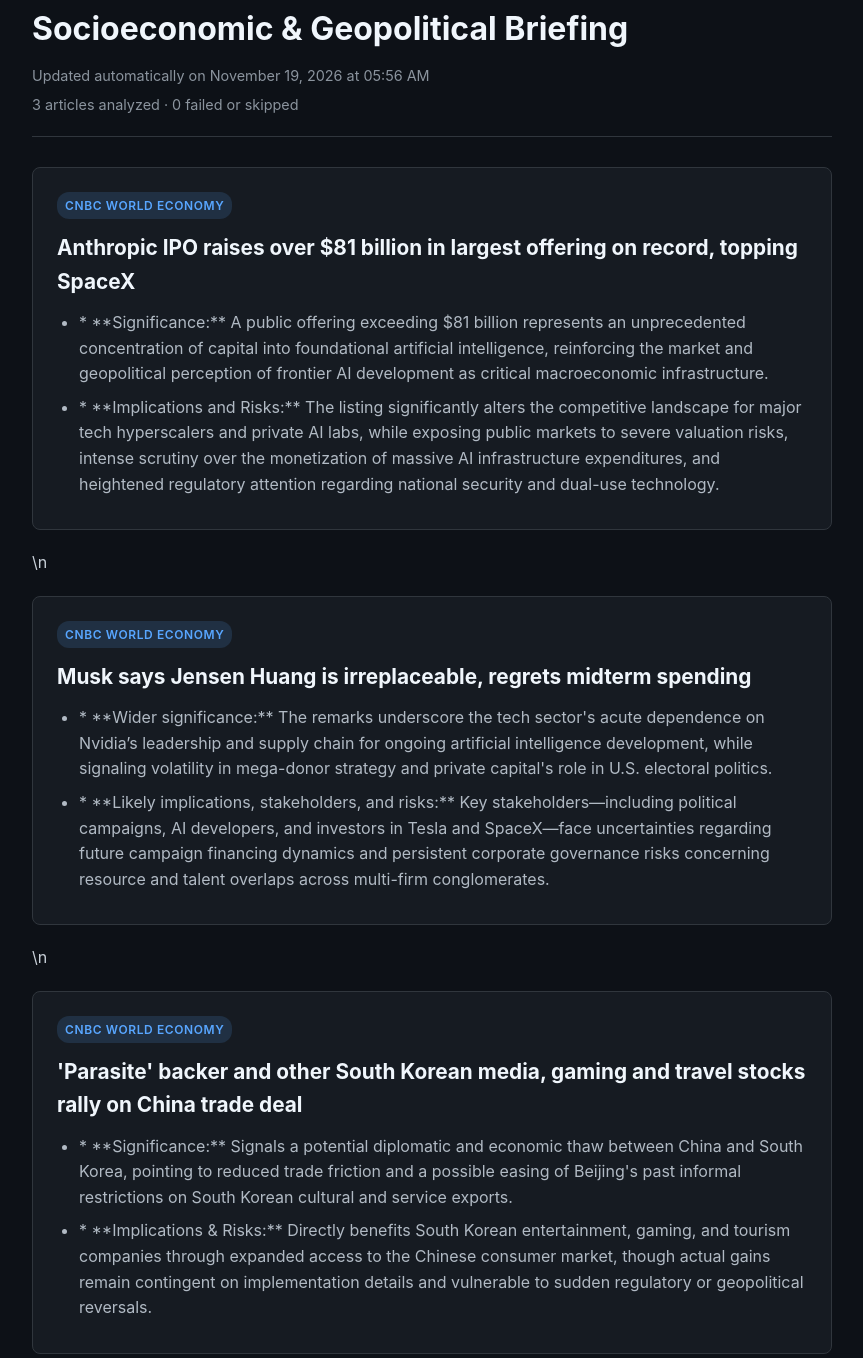
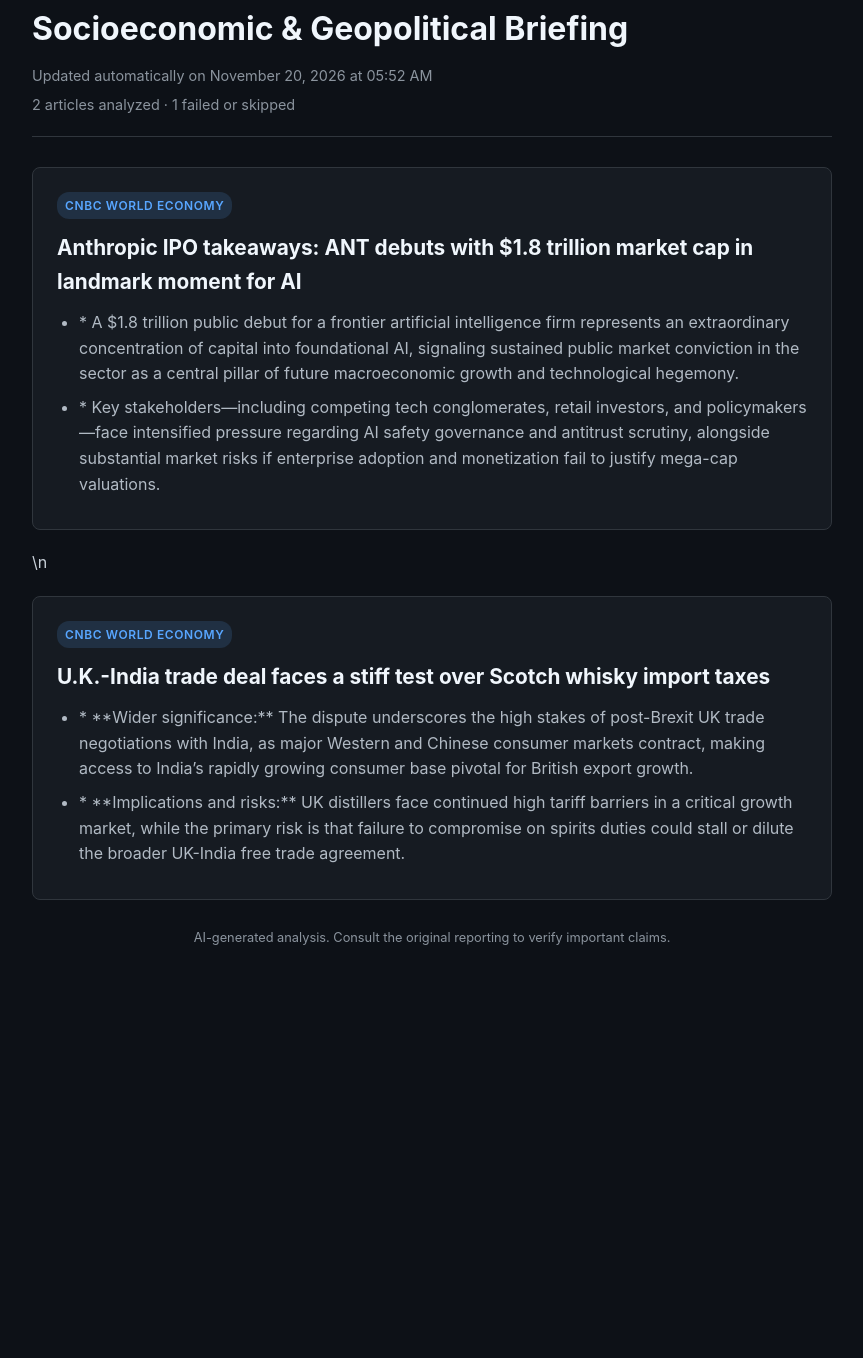
Before and after one commit to itserenjaeger1/the-geopolitical-pulse-, a plain HTML site: page index.html in a window 1280 px wide. Shown: the part 37-1395 px from the top of the page, without its empty margins (208-1071 px from the left). After the commit the page ends 1025 px from the top, so only its background shows below. Drawn offline with Linux system fonts and the light colour scheme.

Commit message:
Deploying to gh-pages from @ itserenjaeger1/the-geopolitical-pulse-@fe86b8d4c1652b216eaaa84e8471c2ac7876f77a 🚀

```diff
--- a/index.html
+++ b/index.html
@@ -84,39 +84,29 @@
     <main class="container">
         <header>
             <h1>Socioeconomic &amp; Geopolitical Briefing</h1>
-            <div class="date">Updated automatically on November 19, 2026 at 05:56 AM</div>
-            <div class="status">3 articles analyzed · 0 failed or skipped</div>
+            <div class="date">Updated automatically on November 20, 2026 at 05:52 AM</div>
+            <div class="status">2 articles analyzed · 1 failed or skipped</div>
         </header>
         <section class="grid" aria-label="News articles">
 
                 <article class="card">
                     <div class="source">CNBC World Economy</div>
                     <h2>
-                        <a href="https://www.cnbc.com/2026/11/18/anthropic-ipo-ai-offering-price.html"
+                        <a href="https://www.cnbc.com/2026/11/19/anthropic-ipo-ant-live-updates.html"
                            target="_blank"
-                           rel="noopener noreferrer">Anthropic IPO raises over $81 billion in largest offering on record, topping SpaceX</a>
+                           rel="noopener noreferrer">Anthropic IPO takeaways: ANT debuts with $1.8 trillion market cap in landmark moment for AI</a>
                     </h2>
-                    <ul><li>* **Significance:** A public offering exceeding $81 billion represents an unprecedented concentration of capital into foundational artificial intelligence, reinforcing the market and geopolitical perception of frontier AI development as critical macroeconomic infrastructure.</li><li>* **Implications and Risks:** The listing significantly alters the competitive landscape for major tech hyperscalers and private AI labs, while exposing public markets to severe valuation risks, intense scrutiny over the monetization of massive AI infrastructure expenditures, and heightened regulatory attention regarding national security and dual-use technology.</li></ul>
+                    <ul><li>* A $1.8 trillion public debut for a frontier artificial intelligence firm represents an extraordinary concentration of capital into foundational AI, signaling sustained public market conviction in the sector as a central pillar of future macroeconomic growth and technological hegemony.</li><li>* Key stakeholders—including competing tech conglomerates, retail investors, and policymakers—face intensified pressure regarding AI safety governance and antitrust scrutiny, alongside substantial market risks if enterprise adoption and monetization fail to justify mega-cap valuations.</li></ul>
                 </article>
                 \n
                 <article class="card">
                     <div class="source">CNBC World Economy</div>
                     <h2>
-                        <a href="https://www.cnbc.com/2026/11/19/elon-musk-jensen-huang-midterms.html"
+                        <a href="https://www.cnbc.com/2026/11/20/uk-india-trade-scotch-whisky-tariffs.html"
                            target="_blank"
-                           rel="noopener noreferrer">Musk says Jensen Huang is irreplaceable, regrets midterm spending</a>
+                           rel="noopener noreferrer">U.K.-India trade deal faces a stiff test over Scotch whisky import taxes</a>
                     </h2>
-                    <ul><li>* **Wider significance:** The remarks underscore the tech sector&#x27;s acute dependence on Nvidia’s leadership and supply chain for ongoing artificial intelligence development, while signaling volatility in mega-donor strategy and private capital&#x27;s role in U.S. electoral politics.</li><li>* **Likely implications, stakeholders, and risks:** Key stakeholders—including political campaigns, AI developers, and investors in Tesla and SpaceX—face uncertainties regarding future campaign financing dynamics and persistent corporate governance risks concerning resource and talent overlaps across multi-firm conglomerates.</li></ul>
-                </article>
-                \n
-                <article class="card">
-                    <div class="source">CNBC World Economy</div>
-                    <h2>
-                        <a href="https://www.cnbc.com/2026/11/19/china-south-korea-trade-deal-films-gaming.html"
-                           target="_blank"
-                           rel="noopener noreferrer">&#x27;Parasite&#x27; backer and other South Korean media, gaming and travel stocks rally on China trade deal</a>
-                    </h2>
-                    <ul><li>* **Significance:** Signals a potential diplomatic and economic thaw between China and South Korea, pointing to reduced trade friction and a possible easing of Beijing&#x27;s past informal restrictions on South Korean cultural and service exports.</li><li>* **Implications &amp; Risks:** Directly benefits South Korean entertainment, gaming, and tourism companies through expanded access to the Chinese consumer market, though actual gains remain contingent on implementation details and vulnerable to sudden regulatory or geopolitical reversals.</li></ul>
+                    <ul><li>* **Wider significance:** The dispute underscores the high stakes of post-Brexit UK trade negotiations with India, as major Western and Chinese consumer markets contract, making access to India’s rapidly growing consumer base pivotal for British export growth.</li><li>* **Implications and risks:** UK distillers face continued high tariff barriers in a critical growth market, while the primary risk is that failure to compromise on spirits duties could stall or dilute the broader UK-India free trade agreement.</li></ul>
                 </article>
 
         </section>
```
